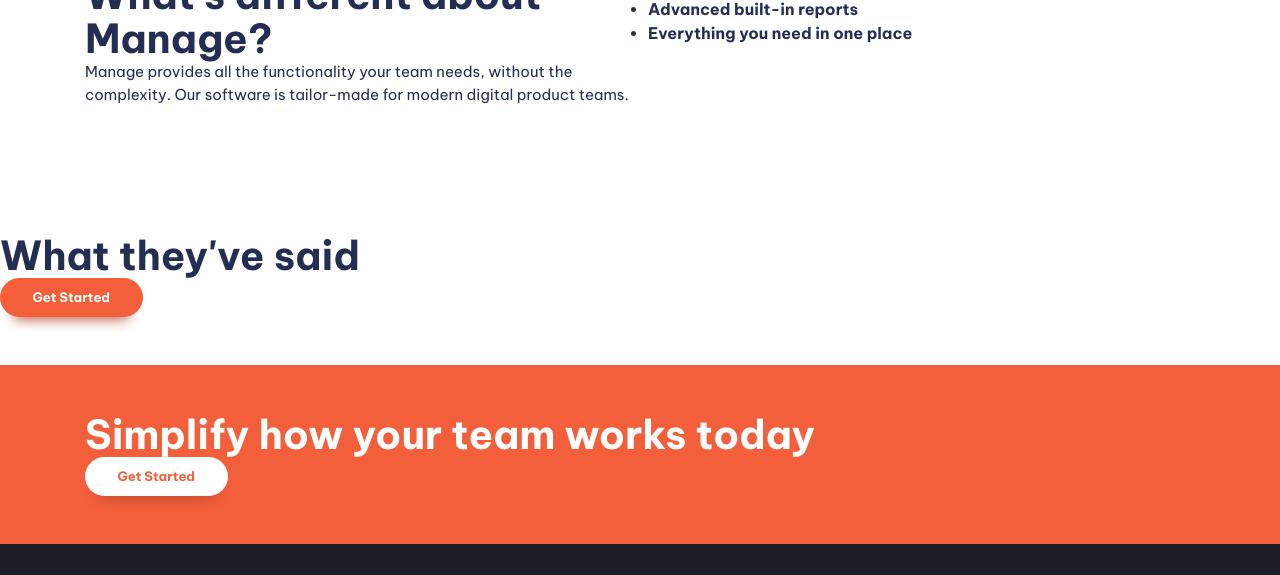
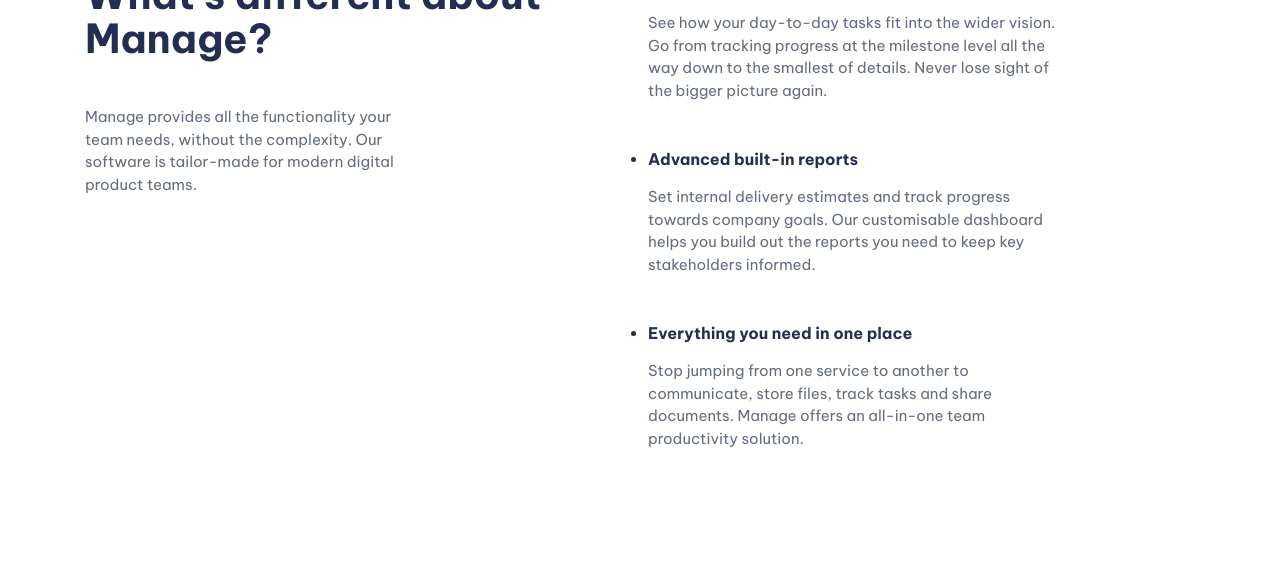
Before and after one commit to cktsang/manage-landing-page, a website built with Vite: page index.html in a window 1280 px wide. Shown: the part 849-1424 px from the top of the page. Built offline with nearby package versions, Linux system fonts and the light colour scheme.

Commit message:
Add spacing

```diff
--- a/index.html
+++ b/index.html
@@ -60,7 +60,7 @@
       <section class="padding-block-900">
         <div class="container">
           <div class="even-columns">
-            <div>
+            <div class="flow">
               <h1 class="fs-primary-heading fw-bold">
                 Bring everyone together to build better products.
               </h1>
@@ -83,7 +83,7 @@
       <section class="padding-block-900">
         <div class="container">
           <div class="even-columns">
-            <div>
+            <div class="flow">
               <h2 class="fs-secondary-heading fw-bold">
                 What's different about Manage?
               </h2>
@@ -94,20 +94,40 @@
               </p>
             </div>
             <div>
-              <ul class="numbered-items">
+              <ul class="numbered-items | flow">
                 <li>
-                  <h3 class="fs-600 fw-bold">Track company-wide progress</h3>
-                  <p></p>
+                  <div class="flow" style="--flow-spacer: 1em">
+                    <h3 class="fs-600 fw-bold">Track company-wide progress</h3>
+                    <p data-width="wide">
+                      See how your day-to-day tasks fit into the wider vision.
+                      Go from tracking progress at the milestone level all the
+                      way down to the smallest of details. Never lose sight of
+                      the bigger picture again.
+                    </p>
+                  </div>
                 </li>
                 <li>
-                  <h3 class="fs-600 fw-bold">Advanced built-in reports</h3>
-                  <p></p>
+                  <div class="flow" style="--flow-spacer: 1em">
+                    <h3 class="fs-600 fw-bold">Advanced built-in reports</h3>
+                    <p data-width="wide">
+                      Set internal delivery estimates and track progress towards
+                      company goals. Our customisable dashboard helps you build
+                      out the reports you need to keep key stakeholders
+                      informed.
+                    </p>
+                  </div>
                 </li>
                 <li>
-                  <h3 class="fs-600 fw-bold">
-                    Everything you need in one place
-                  </h3>
-                  <p></p>
+                  <div class="flow" style="--flow-spacer: 1em">
+                    <h3 class="fs-600 fw-bold">
+                      Everything you need in one place
+                    </h3>
+                    <p data-width="wide">
+                      Stop jumping from one service to another to communicate,
+                      store files, track tasks and share documents. Manage
+                      offers an all-in-one team productivity solution.
+                    </p>
+                  </div>
                 </li>
               </ul>
             </div>
@@ -172,7 +192,7 @@
             </ul>
           </div>
           <nav aria-label="Footer" class="footer-nav">
-            <ul>
+            <ul class="flow" style="--flow-spacer: 1em">
               <li><a href="#"></a>Home</li>
               <li><a href="#"></a>Pricing</li>
               <li><a href="#"></a>Products</li>
--- a/style.css
+++ b/style.css
@@ -122,34 +122,21 @@
   }
 }
 
-/* Utility Classes */
-
-.container {
-  --max-width: 1110px;
-  --padding: 1rem;
-
-  width: min(var(--max-width), 100% - (var(--padding) * 2));
-  margin-inline: auto;
-}
-
-.even-columns {
-  display: grid;
-  gap: 1rem;
-}
-
-@media (min-width: 50em) {
-  .even-columns {
-    grid-auto-flow: column;
-    grid-auto-columns: 1fr;
-  }
-}
-
 /* general styling */
 
 body {
   font-size: var(--fs-body);
   font-family: var(--ff-body);
   color: var(--clr-primary-400);
+}
+
+p:not([class]) {
+  opacity: 0.7;
+  max-width: 32ch;
+}
+
+p[data-width="wide"] {
+  max-width: 42ch;
 }
 
 .button {
@@ -262,6 +249,32 @@
   }
 }
 
+/* Utility Classes */
+
+.container {
+  --max-width: 1110px;
+  --padding: 1rem;
+
+  width: min(var(--max-width), 100% - (var(--padding) * 2));
+  margin-inline: auto;
+}
+
+.flow > * + * {
+  margin-top: var(--flow-spacer, 3em);
+}
+
+.even-columns {
+  display: grid;
+  gap: 1rem;
+}
+
+@media (min-width: 50em) {
+  .even-columns {
+    grid-auto-flow: column;
+    grid-auto-columns: 1fr;
+  }
+}
+
 .visually-hidden {
   position: absolute;
   position: absolute !important;
```
